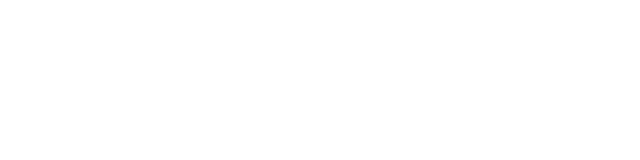
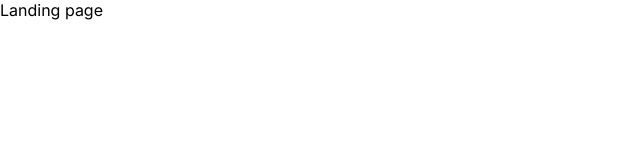
Before and after one commit to SebMZI/projet-X, a Next.js app: page / in a window 1280 px wide. Shown: the top 160 px of the page, without its empty margins (0-640 px from the left). Built offline with nearby package versions, Linux system fonts and the light colour scheme.

Commit message:
feat: router created

```diff
--- /dev/null
+++ b/src/app/dashboard/account/page.tsx
@@ -0,0 +1,5 @@
+const Page = () => {
+  return <div>account</div>;
+};
+
+export default Page;
--- /dev/null
+++ b/src/app/dashboard/page.tsx
@@ -0,0 +1,5 @@
+const Page = () => {
+  return <div>Dashboard</div>;
+};
+
+export default Page;
--- /dev/null
+++ b/src/app/legal-notices/page.tsx
@@ -0,0 +1,5 @@
+const Page = () => {
+  return <div>legal-notices</div>;
+};
+
+export default Page;
--- /dev/null
+++ b/src/app/login/page.tsx
@@ -0,0 +1,5 @@
+const Page = () => {
+  return <div>login</div>;
+};
+
+export default Page;
--- a/src/app/page.tsx
+++ b/src/app/page.tsx
@@ -1,5 +1,5 @@
 import Image from "next/image";
 
 export default function Home() {
-  return <main>{/* {'ici un test'} */}</main>;
+  return <main>Landing page</main>;
 }
```
